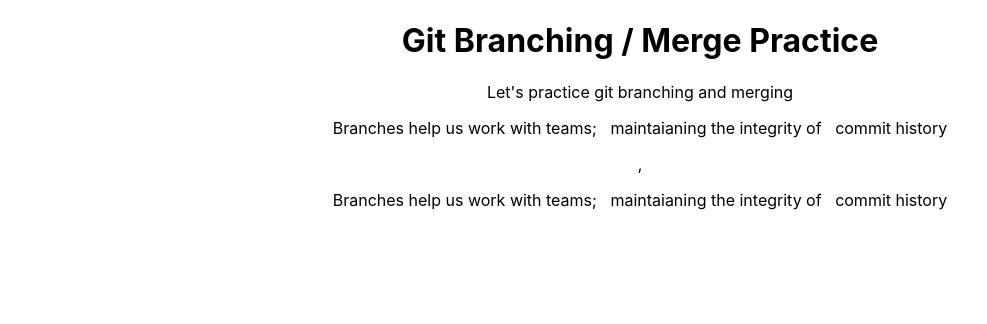
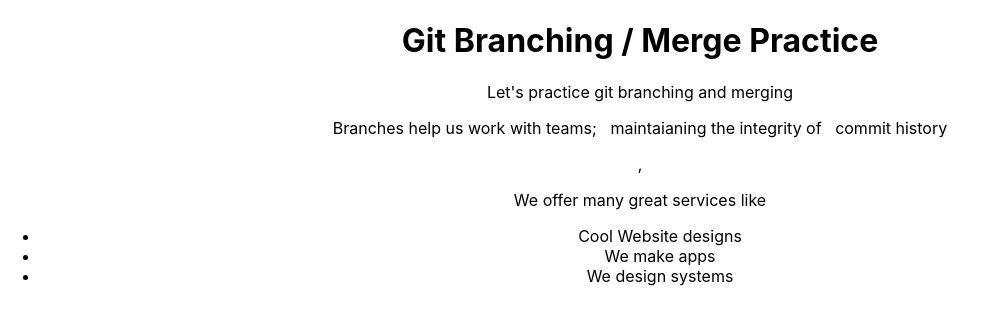
Before and after one commit to senaitesfazgi/react-git-practice, a React (Create React App) app: page / in a window 1280 px wide. Shown: the top 324 px of the page, without its empty margins (0-987 px from the left). Built offline with nearby package versions, Linux system fonts and the light colour scheme.

Commit message:
Amended the services component

```diff
--- a/src/components/Services.js
+++ b/src/components/Services.js
@@ -6,13 +6,12 @@
     {
         return(
             <>
-            <p>
-                Branches help us work with teams;
-                &nbsp;
-                maintaianing the integrity of
-                &nbsp;
-                commit history
-            </p>
+            <p>We offer many great services like</p>
+                <ul>
+                    <li>Cool Website designs</li>
+                    <li>We make apps</li>
+                    <li>We design systems</li>
+                </ul>
             </>
         )
     }
```
